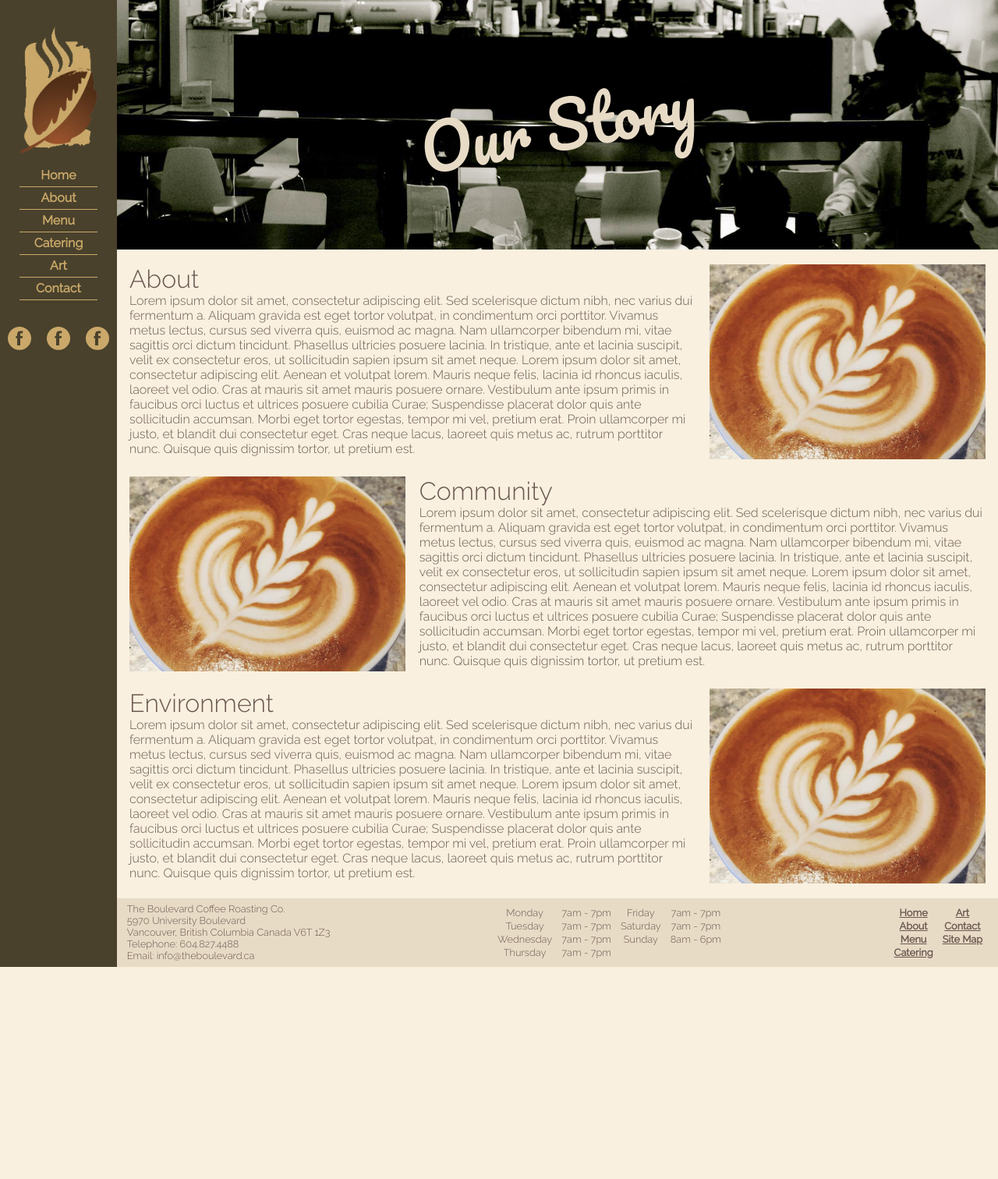
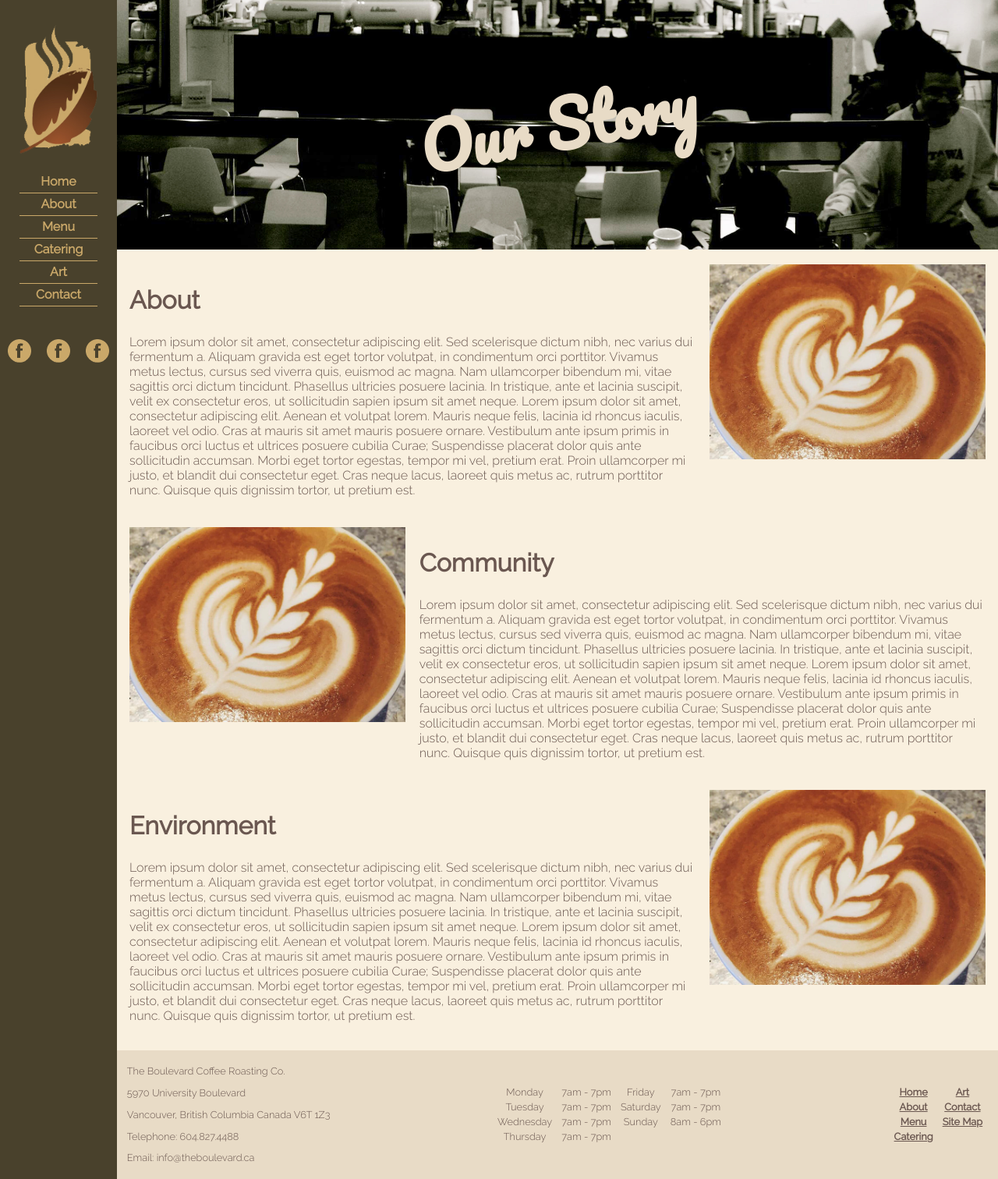
Before and after one commit to sheldonlynn/The-Boulevard, a PHP site: page /about.html in a window 1280 px wide. Shown: the whole page at 78% size. Before the commit the page ends 1240 px from the top, so only its background shows below. Run offline with PHP 8.4, Linux system fonts and the light colour scheme.

Commit message:
Fixed layout bug. Website layout now uses flexbox

```diff
--- a/about.html
+++ b/about.html
@@ -9,9 +9,11 @@
 	<link href='https://fonts.googleapis.com/css?family=Raleway:400,300' rel='stylesheet' type='text/css'>
 </head>
 <body>
+	<div class="main-container">
+		<div class="nav-container">
 			<nav>
 				<a href="index.html"><img id="logo" src="images/logo.png" width="100" height="165" alt="logo"></a>
-		<div id="navbar">
+				<div id="nav-links">
 					<ul>
 						<li><a href="index.html">Home</a></li>
 						<li><a href="about.html">About</a></li>
@@ -22,16 +24,18 @@
 					</ul>
 				</div>
 
-		<div id="social">
+				<div id="social-links">
 					<img src="images/fb.png" height="30" width="30" alt="social">
 					<img src="images/fb.png" height="30" width="30" alt="social">
 					<img src="images/fb.png" height="30" width="30" alt="social">
 				</div>
 			</nav>
+		</div>
 
-	<div id="wrapper">
+		<div class="content-container">
+			<div class="content scrollable">
 				<header>
-			<div id="bg-header"><div id="about-header"></div></div>
+					<div id="bg-header"></div>
 					<h1>Our Story</h1>
 				</header>
 				<main>
@@ -174,5 +178,7 @@
 					</div>
 				</footer>
 			</div>
+		</div>
+	</div>
 </body>
 </html>
--- a/style/base.css
+++ b/style/base.css
@@ -1,38 +1,75 @@
-/* RESET CSS */
-* {
-	margin: 0;
-	padding: 0;
-	font-size: 100%;
-	font: inherit;
-	vertical-align: baseline;
+html, body {
+	height: 100%;
+    margin:0;
+	background-color: #49412C;
 }
 
-/* ID SECTION */
+#bg-header {
+	background-image: url(../images/headercafe.jpg);
+	background-position: center bottom;
+	background-size: cover;
+	top: 0;
+	width: 100%;
+	height: 100%;
+}
 
-#wrapper {
+.main-container {
+    height:100%;
+    display:flex;
+    display: -webkit-flex;
+    flex-direction: row;
+    -webkit-flex-direction: row;
+    -webkit-align-content: stretch;
+    align-content: stretch;
+}
+
+.nav-container {
+	position: fixed;
+	height: 100%;
+    background-color: #49412C;
+    width:150px;
+}
+
+.content-container {
+    -webkit-flex: 1;
+    flex:1;
+    position:relative;
 	margin-left: 150px;
 }
 
+.content {
+    position:absolute;
+    width:100%;
+	display: flex;
+	flex-direction: column;
+	min-height: 100%;
+}
+
+.scrollable {
+     overflow-y: auto;
+}
+
 /* NAV SECTION */
-#navbar {
+#nav-links {
+	width: 100px;
 	margin: auto;
-	width: 100px;
-	padding-top: 1em;
-	padding-bottom: 1em;
+	padding-top: 0.5em;
+	padding-bottom: 0.5em;
 	text-align: center;
 }
 
-#navbar ul {
+#nav-links ul {
+	padding: 0;
 	list-style-type: none;
 }
 
-#navbar li {
+#nav-links li {
 	display:block;
 	padding-bottom: 2px;
 	padding-top: 2px;
 }
 
-#navbar a {
+#nav-links a {
 	display: block;
 	text-decoration: none;
 	color: #CAA869;
@@ -55,13 +92,7 @@
 	padding-top: 2em;
 }
 
-#logo-mobile {
-	display: none;
-	width: 0;
-	height: 0;
-}
-
-#social {
+#social-links {
 	display: flex;
 	justify-content: space-between;
 	padding-top: 1em;
@@ -92,7 +123,6 @@ body {
 	font-weight: 300;
 	color: #6A5750;
 	background-color: #49412C;
-	min-width: 300px;
 }
 
 a {
@@ -106,10 +136,10 @@ header {
 	color: #FFFFFF;
 	text-align: center;
 	height: 20em;
-	overflow: hidden;
 }
 
 h1 {
+	margin: 0;
 	position: absolute;
 	top: 50%;
 	left: 50%;
@@ -121,26 +151,16 @@ h1 {
 
 /* END HEADER SECTION */
 
-/* NAV SECTION */
-nav {
-	width: 150px;
-	position: fixed;
-	background-color: #49412C;
-}
-
-/* END NAV SECTION */
-
 main {
 	padding: .5em 1em .5em 1em;
+	flex: 1;
 	background-color: #f9f0df; /* #4D4D4D; */
 }
 
+
 /* FOOTER SECTION */
 footer {
-	overflow: hidden;
-	position: relative;
 	padding: .5em 1em .5em 1em;
-	bottom: 0;
 	background-color: #e8dbc6;
 	display: flex;
 	flex-direction: row;
```
Also changed, not shown: other parts of style/base.css (+21 -86 lines), catering.html (+9 -3 lines), contact.html (+9 -3 lines), gallery.html (+9 -3 lines), index.html (+9 -3 lines), menu.html (+9 -3 lines), sitemap.html (+9 -3 lines). Lines whose indentation alone changed are shown as unchanged.
